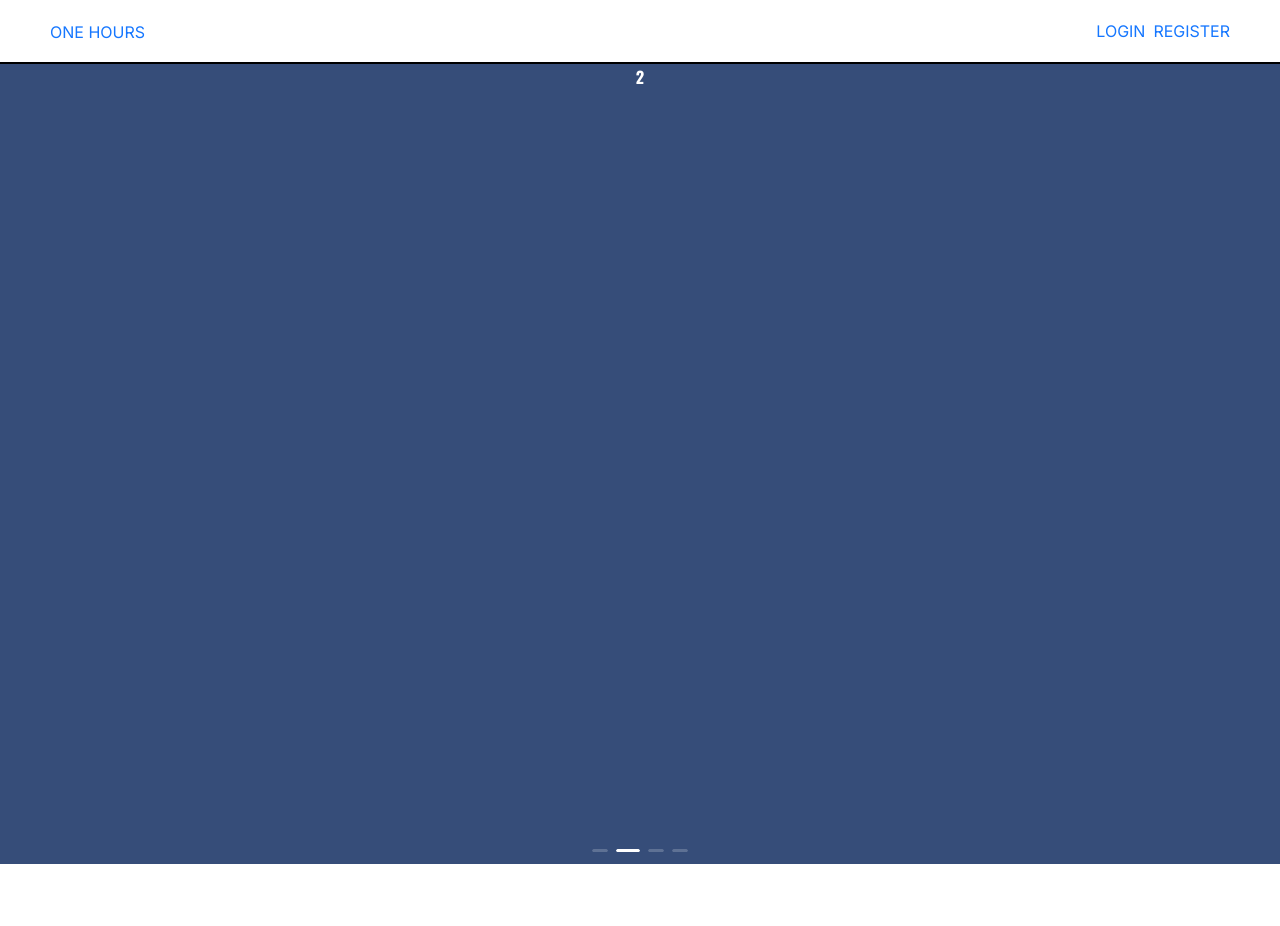
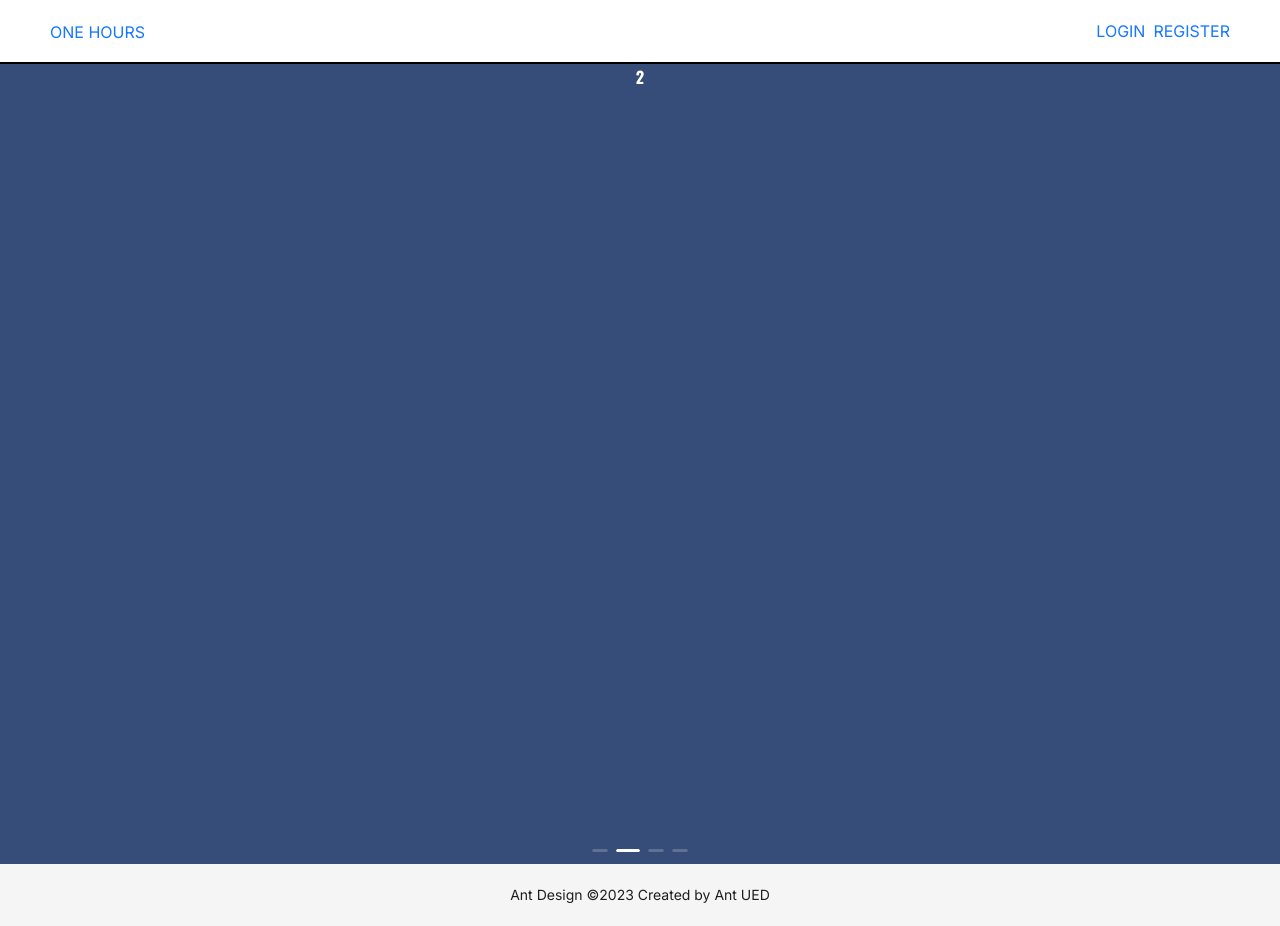
Before and after one commit to onehour-soongsil/front-end, a Next.js app: page / in a window 1280 px wide. Before the commit the page ends 864 px from the top, so only its background shows below. Built offline with nearby package versions, Linux system fonts and the light colour scheme.

Commit message:
design : Footer 추가
모든 페이지에 footer가 나올 수 있도록 Root폴더의 layout에 추가

```diff
--- a/app/layout.tsx
+++ b/app/layout.tsx
@@ -1,6 +1,7 @@
 import "./globals.css";
 import { Inter } from "next/font/google";
-import NavigationBar from "./components/nav-bar/NavigationBar";
+import NavigationBar from "./components/basic/NavigationBar";
+import FooterComponent from "./components/basic/footer";
 
 const inter = Inter({ subsets: ["latin"] });
 
@@ -17,6 +18,7 @@ export default function RootLayout({ children }: { children: React.ReactNode })
           <NavigationBar />
         </nav>
         <main>{children}</main>
+        <FooterComponent />
       </body>
     </html>
   );
```
